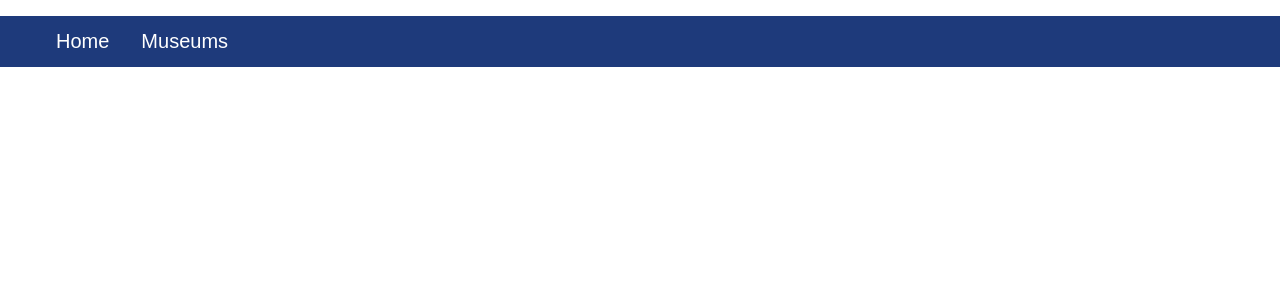
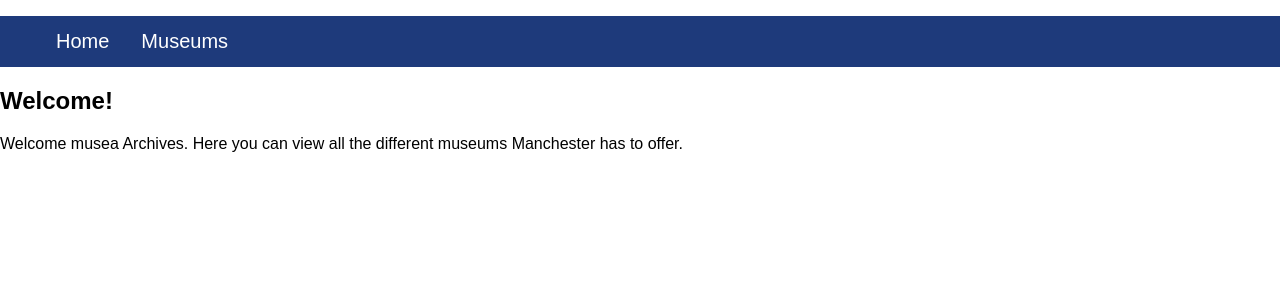
Before and after one commit to ckirabo/MuseaArchiveNodeJS, a React (Create React App) app: page / in a window 1280 px wide. Shown: the top 300 px of the page. Built offline with nearby package versions, Linux system fonts and the light colour scheme.

Commit message:
added some text for the home page, need to add randomiser on the front of the screen with dummy data, in the home page

```diff
--- a/src/HomeJs/HomePageContent.js
+++ b/src/HomeJs/HomePageContent.js
@@ -1,4 +1,7 @@
 import React, { Component } from 'react';
+import Welcome from './welcome.js';
+
+import ArrayData from './arrayData.js';
 
 class HomePageContent extends Component {
 
@@ -10,6 +13,7 @@ constructor(){
   render() {
     return (
       <div>
+      <Welcome/>
       </div>
     );
   }
--- /dev/null
+++ b/src/HomeJs/arrayData.js
@@ -0,0 +1,31 @@
+import React, { Component } from 'react';
+import CreateCard from '../MuseumsJs/createCard.js';
+
+class ArrayData extends Component {
+
+constructor(){
+	super();
+	this.state = {
+
+		dummyData : [{id: 1, name: "Science Museum", adddress1: "1 address", postCode: "M6 123", email: "s@gmail.com"},
+        {id: 2, name: "History Museum", adddress1: "2 address", postCode: "M5 F23", email: "H@gmail.com"},
+        {id: 3, name: "War Museum", adddress1: "3 address", postCode: "M69 1A3", email: "WR@gmail.com"},
+        {id: 4, name: "Police Museum", adddress1: "4 address", postCode: "M12 1F3", email: "police@gmail.com"},
+        {id: 5, name: "Art Museum", adddress1: "5 address", postCode: "M9 GS3", email: "Art@gmail.com"} ]
+}
+
+//Randome Number generator function to select an object from an array and display it.
+}
+
+render(){
+
+return(
+	<div>
+	{this.state.dummyData}
+	</div>
+	);
+}
+}
+
+
+export default ArrayData;
--- /dev/null
+++ b/src/HomeJs/welcome.js
@@ -0,0 +1,34 @@
+import React, { Component } from 'react';
+
+
+
+class Welcome extends Component {
+
+constructor(){
+super();
+
+this.state = {
+	message : "Welcome!",
+	info : "Welcome musea Archives. Here you can view all the different museums Manchester has to offer."
+}
+}
+
+
+
+render(){
+
+	return(
+		<div>
+		<div className="WelcomeCard">
+		<h1>{this.state.message}</h1>
+
+		<p>{this.state.info}</p>
+
+		</div>
+		</div>
+		);
+}
+
+}
+
+export default Welcome;
```
